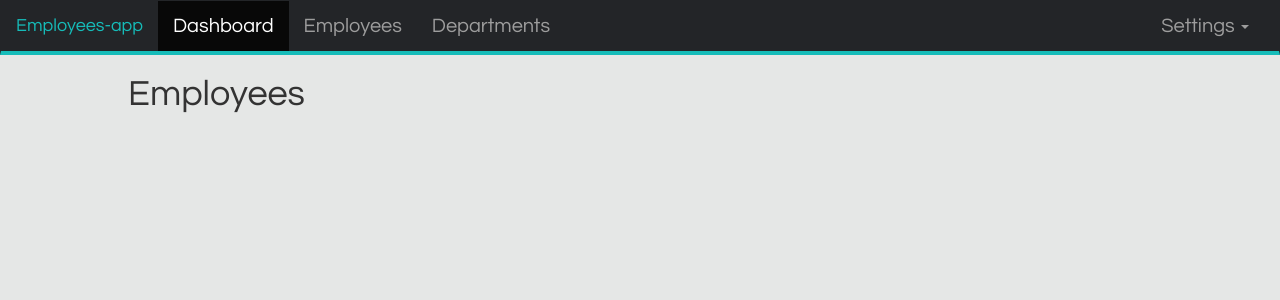
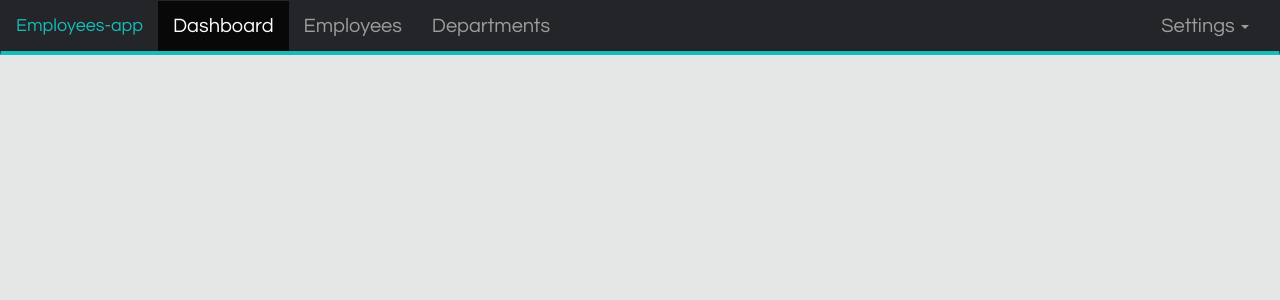
Before and after one commit to Povlsen/Clientside_H2, a React (Create React App) app in the folder h2-app/: page /employees/1 in a window 1280 px wide. Shown: the top 300 px of the page. Built offline with nearby package versions, Linux system fonts and the light colour scheme; no server answers.

Commit message:
Adjust_employee added

```diff
--- a/h2-app/src/Components/main.router/index.js
+++ b/h2-app/src/Components/main.router/index.js
@@ -2,6 +2,7 @@ import React, { Component } from 'react'
 import { Switch, Route } from 'react-router-dom'
 import Employees from '../../Pages/Employees';
 import Departments from '../../Pages/Departments';
+import Adjust_Employee from '../../Pages/Adjust Employee';
 
 class Main extends Component {
   render() {
@@ -10,7 +11,7 @@ class Main extends Component {
         <Switch>
           <Route exact path='/' component={this.props.Dashboard}/>
           <Route exact path='/employees' render={router => <Employees {...router} />} />
-          <Route path='/employees/:Id' component={Employees}/>
+          <Route path='/employees/:Id' component={Adjust_Employee}/>
           <Route path='/departments' render={router =><Departments {...router} />} />
         </Switch>
       </main>
--- /dev/null
+++ b/h2-app/src/Pages/Adjust Employee/index.js
@@ -0,0 +1,11 @@
+import React, { Component } from 'react';
+import './index.scss';
+
+class Adjust_Employee extends Component {
+    render() {
+      return (<div/>
+      )
+    }
+  };
+
+  export default Adjust_Employee;
```
Also changed, not shown: h2-app/src/Pages/Adjust Employee/index.scss (added).
